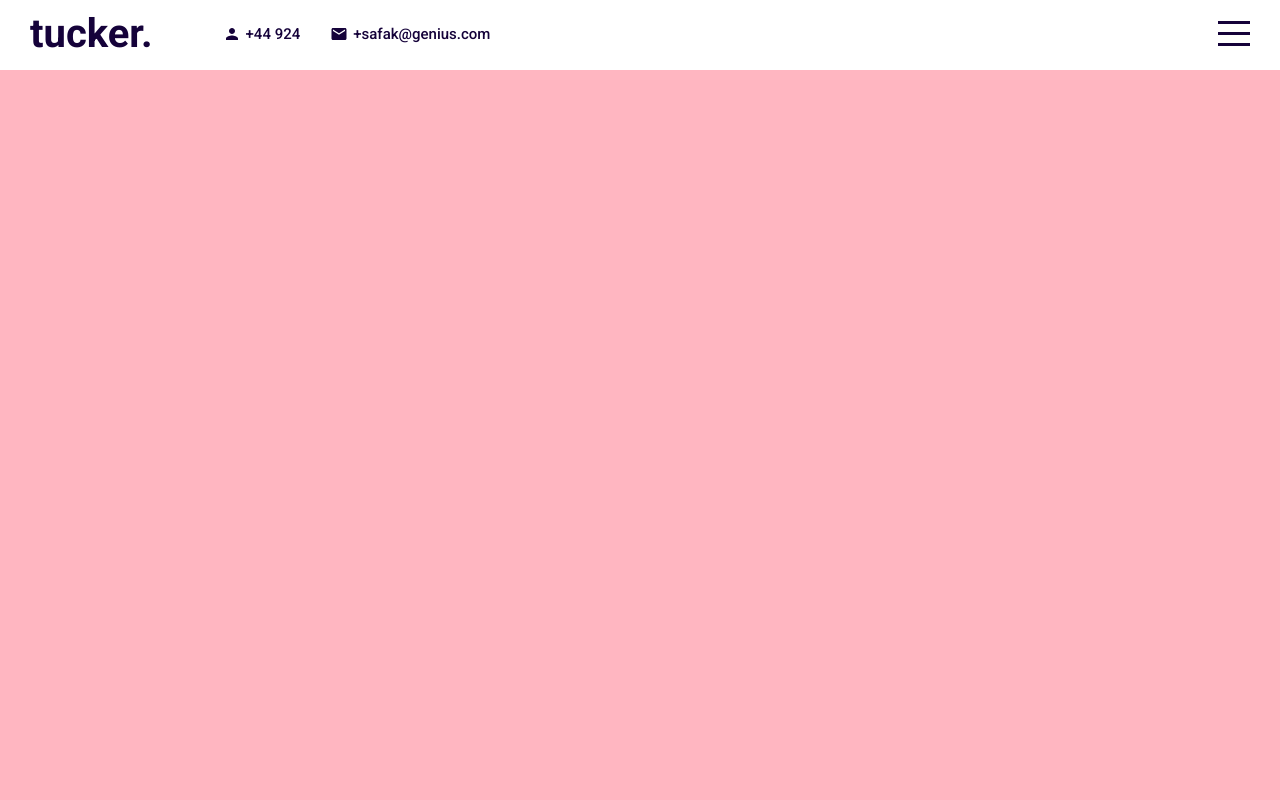
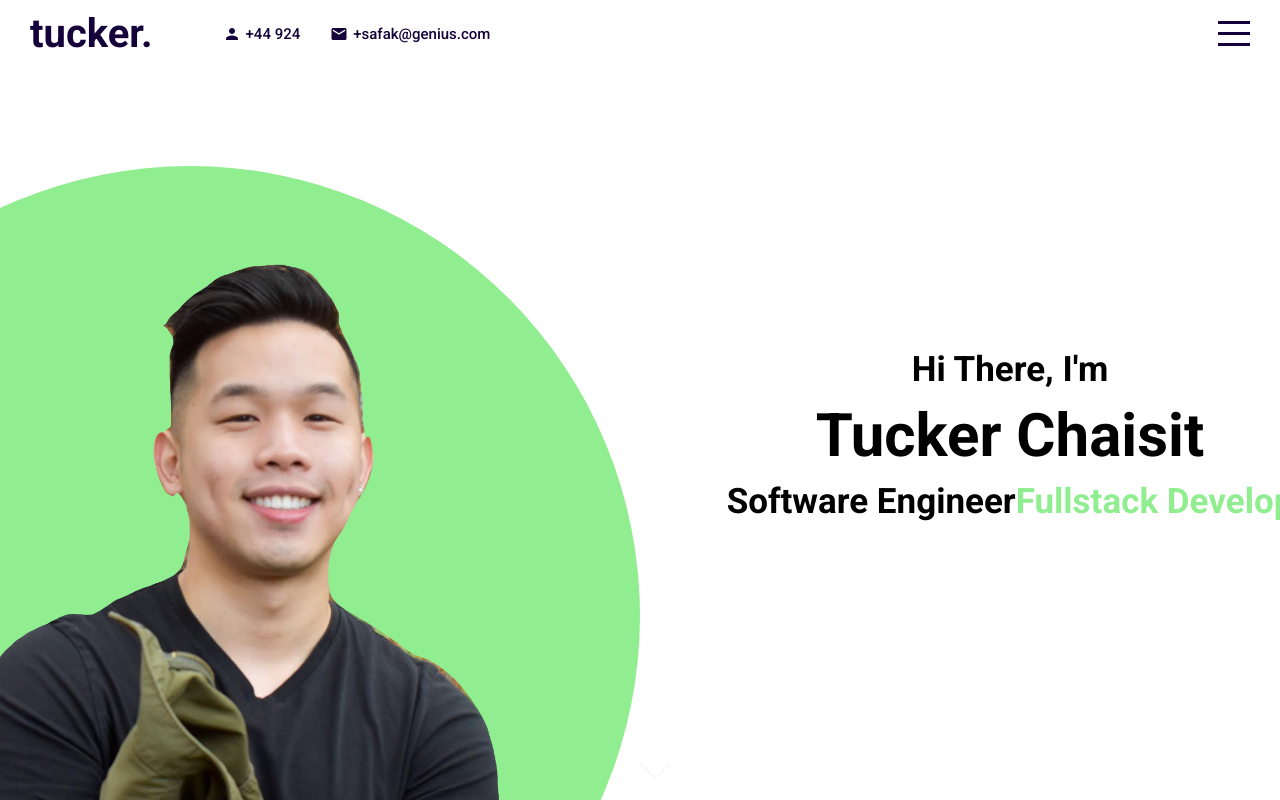
Before and after one commit to Tuckerchaisit/portfolio, a React (Create React App) app: page / in a window 1280 px wide. Built offline with nearby package versions, Linux system fonts and the light colour scheme.

Commit message:
intro page

```diff
--- a/src/components/intro/Intro.jsx
+++ b/src/components/intro/Intro.jsx
@@ -3,7 +3,21 @@ import "./intro.scss"
 export default function Intro() {
   return (
     <div className="intro" id="intro">
-
+      <div className="left">
+        <div className="imgContainer">
+          <img src="assets/tucker.png" alt="" />
+        </div>
+      </div>
+      <div className="right">
+        <div className="wrapper">
+          <h2>Hi There, I'm</h2>
+          <h1>Tucker Chaisit</h1>
+          <h3>Software Engineer<span>Fullstack Develop</span></h3>
+        </div>
+        <a href="#portfolio">
+          <img src="assets/down.png" alt="" />
+        </a>
+      </div>
     </div>
   )
 }
--- a/src/components/intro/intro.scss
+++ b/src/components/intro/intro.scss
@@ -1,3 +1,66 @@
 .intro{
-  background-color: lightpink;
+  background-color: white;
+  display: flex;
+
+  .left{
+    flex: 0.5;
+    overflow: hidden;
+
+    .imgContainer{
+      margin-top: 15%;
+      width: 900px;
+      height: 900px;
+      background-color: lightgreen;
+      border-radius: 50%;
+      display: flex;
+      justify-content: center;
+      align-items: flex-end;
+      float:right;
+    }
+  }
+  .right{
+    flex: 0.5;
+    position: relative;
+
+    .wrapper{
+      width: 100%;
+      height: 100%;
+      padding-left: 50px;
+      display: flex;
+      flex-direction: column;
+      justify-content: center;
+      align-items: center;
+
+      h1{
+        font-size: 60px;
+        margin: 10px 0;
+      }
+      h2{
+        font-size: 35px;
+      }
+      h3{
+        font-size: 35px;
+
+        span{
+          font-size: inherit;
+          color: lightgreen
+        }
+      }
+    }
+    a{
+      position: absolute;
+      bottom:10px;
+
+      img{
+        width: 30px;
+        animation: arrowBlink 2s infinite;
+      }
+
+      @keyframes arrowBlink{
+        100%{
+          opacity: 0;
+        }
+      }
+    }
+  }
 }
```
Also changed, not shown: public/assets/tucker.png (renamed from public/assets/profile pic (1).png).
